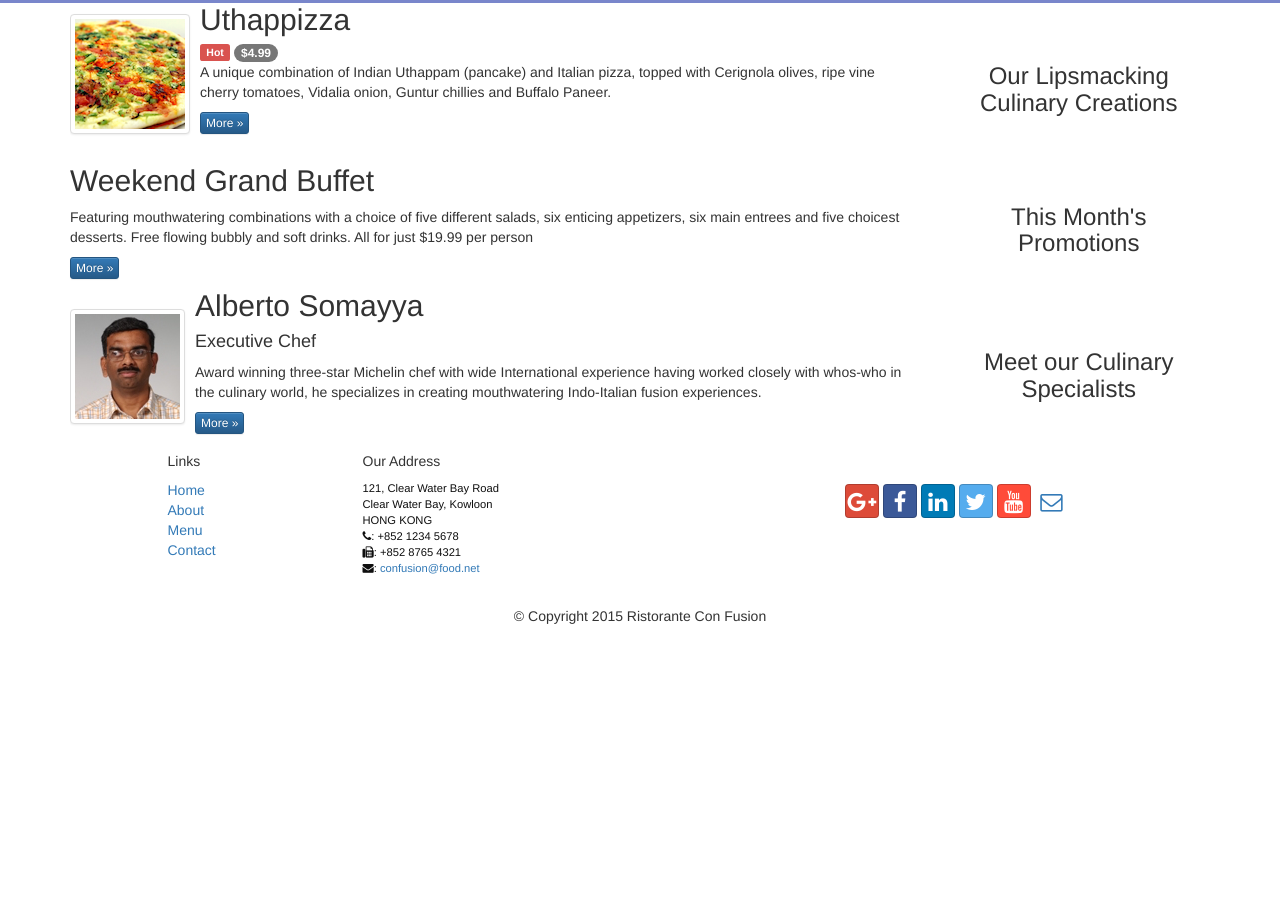
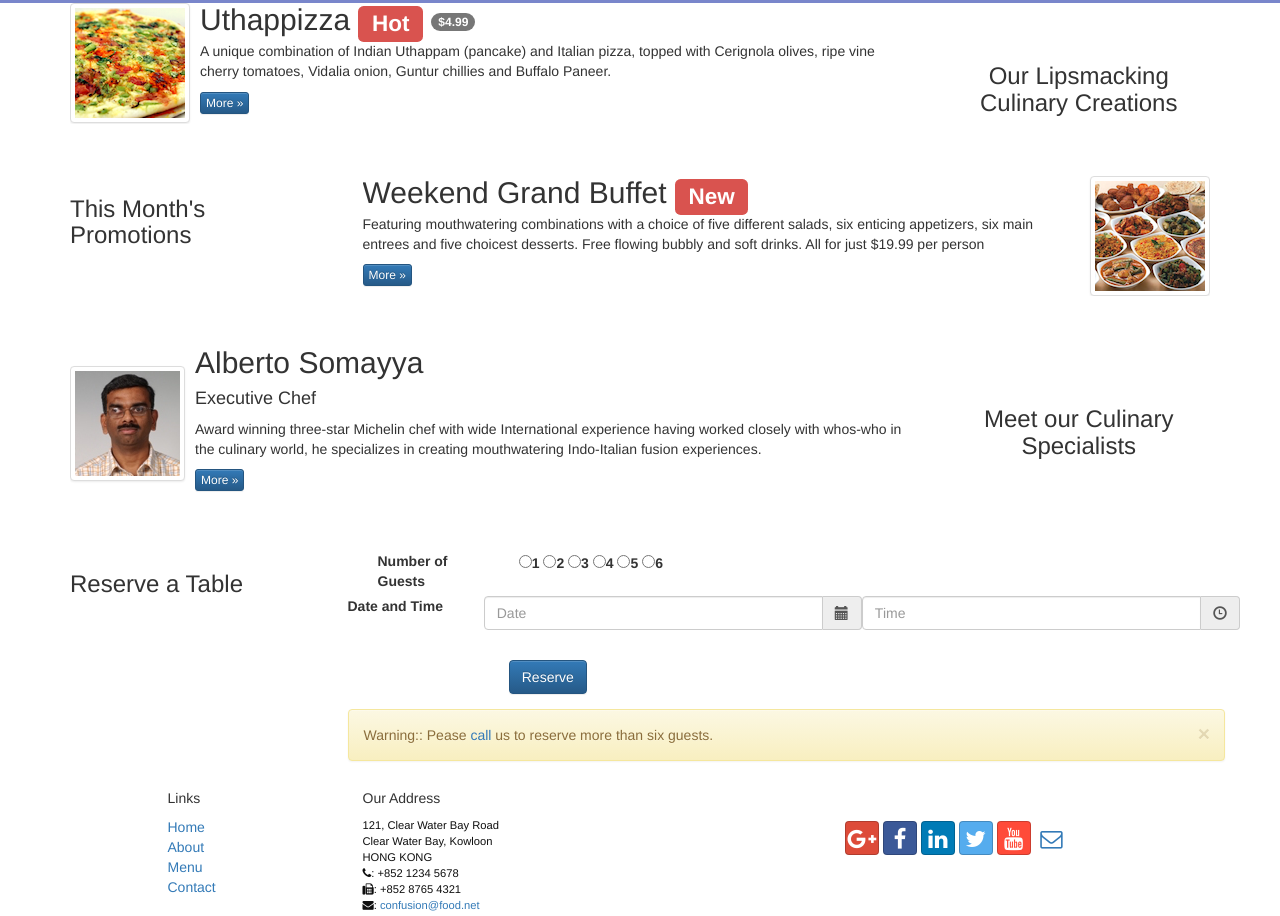
Before and after one commit to cmiyachi/FullStackCourse, a plain HTML site: page FullStackClientBootstrap/conFusion/index.html in a window 1280 px wide. Shown: the part 456-1372 px from the top of the page. Before the commit the page ends 1092 px from the top, so only its background shows below. Drawn offline with nearby package versions, Linux system fonts and the light colour scheme.

Commit message:
assignment 2 complete

```diff
--- a/FullStackClientBootstrap/conFusion/index.html
+++ b/FullStackClientBootstrap/conFusion/index.html
@@ -39,7 +39,6 @@
                     <ul class="nav navbar-nav">
                          <li class="active"><a href="./index.html"><span class="glyphicon glyphicon-home"
                          aria-hidden="true"></span> Home</a></li>
-                        <!--<li><a href="#">About</a></li>-->
                         <li ><a href="./aboutus.html"><span class="glyphicon glyphicon-info-sign"
                          aria-hidden="true"></span> About</a></li>
                         <li class="dropdown">
@@ -59,7 +58,20 @@
                         </li>
                         <li >
                         <a href="./contactus.html">
-                            <i class="fa fa-envelope-o"></i>Contact</a></li>
+                            <i class="fa fa-envelope-o"></i>Contact</a>
+                        </li>
+                       <li>
+                       <form class="navbar-form navbar-left" role="search">
+                          <div class="form-group">
+                            <input type="text" class="form-control" placeholder="Email">
+                              <input type="text" class="form-control" placeholder="Password">
+                          </div>
+                           <input type="checkbox" name="remember" value="">
+                                <font color="#FFFFFF">Remember me </font>
+                          <button type="submit" class="btn btn-default">Sign in</button>
+                        </li>
+                       </form>
+
                        </ul>
                   </div>
               </div>
@@ -78,6 +90,10 @@
                 <div class="col-xs-12 col-sm-2">
                     <p style="padding:20px;"></p>
                     <img src="img/logo.png" class="img-responsive">
+                </div>
+                <div class="col-xs-12 col-sm-2">
+                    <p style="padding:20px;"></p>
+                    <button type="button" class="btn btn-warning btn-primary btn-block btn-link" onclick="window.location.href='#TableReserve'">Reserve Table</button>
                 </div>
 
             </div>
@@ -100,9 +116,9 @@
                         </a>
                     </div>
                     <div class="media-body">
-                        <h2 class="media-heading">Uthappizza</h2>
-                        <span class="label label-danger">Hot</span>
-                            <span class="badge">$4.99</span>
+                        <h2 class="media-heading">Uthappizza <span class="label label-danger">Hot</span>
+                            <span class="badge">$4.99</span></h2>
+
                         <p>A unique combination of Indian Uthappam (pancake) and
                           Italian pizza, topped with Cerignola olives, ripe vine
                           cherry tomatoes, Vidalia onion, Guntur chillies and
@@ -113,19 +129,31 @@
             </div>
         </div>
 
+<p style="padding:20px;"></p>
+        <div class="row">
+             <div class="col-xs-12 col-sm-3">
 
-        <div class="row">
-            <div class="col-xs-12 col-sm-3 col-sm-push-9">
-                <p style="padding:20px;"></p>
-                <h3 align=center>This Month's Promotions</h3>
+                <h3 align=left >This Month's Promotions</h3>
             </div>
-             <div class="col-xs-12 col-sm-9 col-sm-pull-3">
-                <h2>Weekend Grand Buffet</h2>
+            <div class="col-xs-12 col-sm-9">
+              <div class="media">
+                <div class="media-body">
+                        <h2 class="media-heading">Weekend Grand Buffet <span class="label label-danger">New</span></h2>
+
                      <p>Featuring mouthwatering combinations with a choice of five different salads, six enticing appetizers, six main entrees and five choicest desserts. Free flowing bubbly and soft drinks. All for just $19.99 per person </p>
                      <p><a class="btn btn-primary btn-xs" href="#">More &raquo;</a></p>
                 </div>
+                <div class="media-right media-middle">
+                    <a href="#">
+                    <img class="media-object img-thumbnail"
+                     src="img/buffet.png" alt="Buffet">
+                    </a>
+                </div>
                </div>
 
+        </div>
+    </div>
+<p style="padding:20px;"></p>
         <div class="row">
             <div class="col-xs-12 col-sm-3 col-sm-push-9">
                 <p style="padding:20px;"></p>
@@ -152,6 +180,80 @@
                 </div>
             </div>
         </div>
+        <p style="padding:20px;"></p>
+         <div class="row">
+             <div class="col-xs-12 col-sm-3">
+                 <a name="TableReserve"></a>
+                <h3 align=left  >Reserve a Table</h3>
+            </div>
+            <div class="col-xs-12 col-sm-9">
+
+                <form class="form-horizontal" role="form">
+                    <label class="col-xs-2">Number of Guests</label>
+                    <div class="col-xs-5">
+                      <label><input type="radio" name="guests">1</label>
+                      <label><input type="radio" name="guests">2</label>
+                      <label><input type="radio" name="guests">3</label>
+                      <label><input type="radio" name="guests">4</label>
+                      <label><input type="radio" name="guests">5</label>
+                      <label><input type="radio" name="guests">6</label>
+                    </div>
+
+                    <div class="row">
+                        <div class="row"></div>
+                    <div class="form-group">
+                        <label class="col-xs-2">Date and Time  </label>
+                         <div class='col-xs-5'>
+                            <div class="form-group">
+                                <div class='input-group date' id='datetimepicker1'>
+                                    <input type='text' class="form-control" placeholder="Date"/>
+                                    <span class="input-group-addon">
+                                        <span class="glyphicon glyphicon-calendar"></span>
+                                    </span>
+                                </div>
+                            </div>
+                            </div>
+                            <script type="text/javascript">
+                                $(function () {
+                                    $('#datetimepicker1').datetimepicker();
+                                });
+                            </script>
+
+                         <div class='col-sm-5'>
+                            <div class="form-group">
+                                <div class='input-group date' id='datetimepicker3'>
+                                    <input type='text' class="form-control" placeholder="Time"/>
+                                    <span class="input-group-addon">
+                                        <span class="glyphicon glyphicon-time"></span>
+                                    </span>
+                                </div>
+                            </div>
+                        </div>
+                        <script type="text/javascript">
+                            $(function () {
+                                $('#datetimepicker3').datetimepicker({
+                                    format: 'LT'
+                                });
+                            });
+                        </script>
+                    </div>
+            </div>
+
+                    <div class="form-group">
+                        <label class="col-xs-2"></label>
+                        <div class="col-sm-5">
+                            <button type="reserve" class="btn btn-primary">Reserve</button>
+                        </div>
+                    </div>
+                </form>
+                <div class="row">
+                 <div  class="alert alert-warning alert-dismissible" role="alert">
+                  <button type="button" class="close" data-dismiss="alert" aria-label="Close"><span aria-hidden="true">&times;</span></button>
+                  Warning:: Pease <a href="#TelPhone">call</a> us to reserve more than six guests.
+                </div>
+                </div>
+          </div>
+        </div>
     </div>
 
     <footer>
@@ -172,6 +274,7 @@
 		              121, Clear Water Bay Road<br>
 		              Clear Water Bay, Kowloon<br>
 		              HONG KONG<br>
+                        <a name="TelPhone"></a>
 		             <i class="fa fa-phone"></i>: +852 1234 5678<br>
 		          <i class="fa fa-fax"></i>: +852 8765 4321<br>
 		          <i class="fa fa-envelope"></i>:
```
Also changed, not shown: FullStackClientBootstrap/conFusion/FullWebPage.jpg (added). Lines whose indentation alone changed are shown as unchanged.
